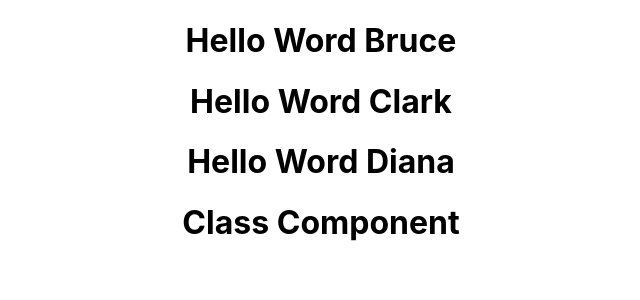
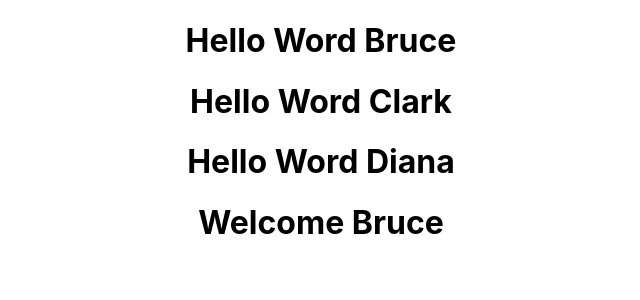
Before and after one commit to Dekstryn/ReactJs_from_YouTube, a React (Create React App) app: page / in a window 1280 px wide. Shown: the top 300 px of the page, without its empty margins (319-959 px from the left). Built offline with nearby package versions, Linux system fonts and the light colour scheme.

Commit message:
Added props

```diff
--- a/src/components/welcome.js
+++ b/src/components/welcome.js
@@ -2,7 +2,7 @@
 
 class Welcome extends Component{
   render(){
-    return <h1>Class Component</h1>
+    return <h1>Welcome {this.props.name}</h1>
   }
 }
 export default Welcome
```
